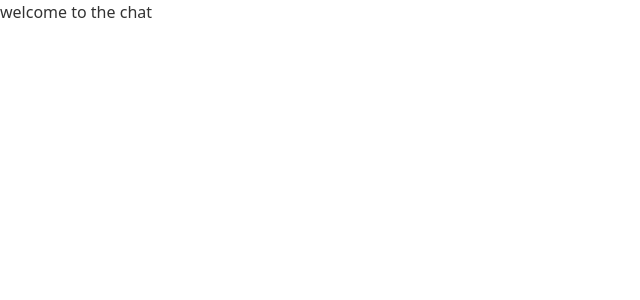
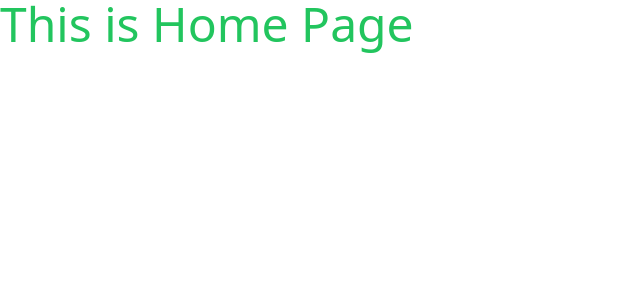
Before and after one commit to sadi-tanvir/realtime-chat-application-client, a React (Create React App) app: page / in a window 1280 px wide. Shown: the top 300 px of the page, without its empty margins (0-640 px from the left). Built offline with nearby package versions, Linux system fonts and the light colour scheme.

Commit message:
completed setup react-router-dom

```diff
--- a/package.json
+++ b/package.json
@@ -2,6 +2,7 @@
   "name": "realtime-chat-application",
   "version": "0.1.0",
   "private": true,
+  "proxy": "http://127.0.0.1:5000",
   "dependencies": {
     "@heroicons/react": "^1.0.6",
     "@stripe/react-stripe-js": "^1.8.1",
--- a/src/App.js
+++ b/src/App.js
@@ -1,12 +1,18 @@
 import React from 'react';
+import { Route, Routes } from "react-router-dom"
+import Chat from './pages/Chat/Chat';
+import Home from './pages/Home/Home';
 
 
 const App = () => {
 
   return (
-    <div>
-      welcome to the chat
-    </div>
+    <>
+      <Routes>
+        <Route path="/" element={<Home />} />
+        <Route path="/chat" element={<Chat />} />
+      </Routes>
+    </>
   );
 };
 
--- /dev/null
+++ b/src/pages/Chat/Chat.js
@@ -0,0 +1,11 @@
+import React from 'react';
+
+const Chat = () => {
+    return (
+        <div>
+            <h1 className='text-5xl text-red-500'>This is chat page</h1>
+        </div>
+    );
+};
+
+export default Chat;
--- /dev/null
+++ b/src/pages/Home/Home.js
@@ -0,0 +1,11 @@
+import React from 'react';
+
+const Home = () => {
+    return (
+        <div>
+            <h1 className='text-5xl text-green-500'>This is Home Page</h1>
+        </div>
+    );
+};
+
+export default Home;
```
